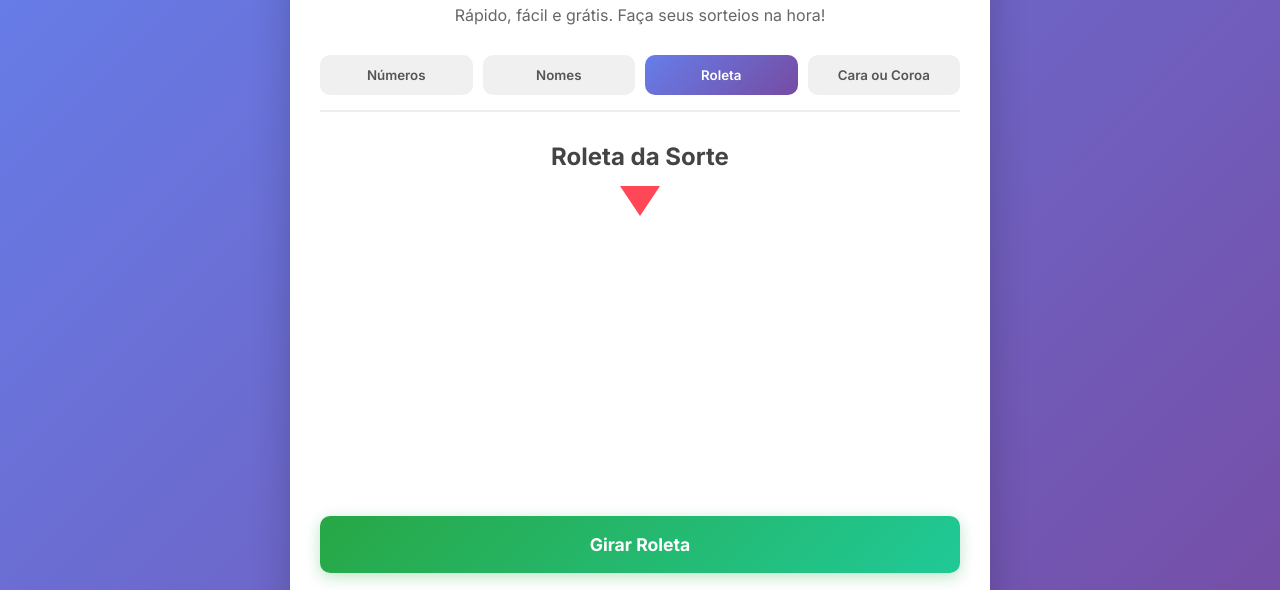
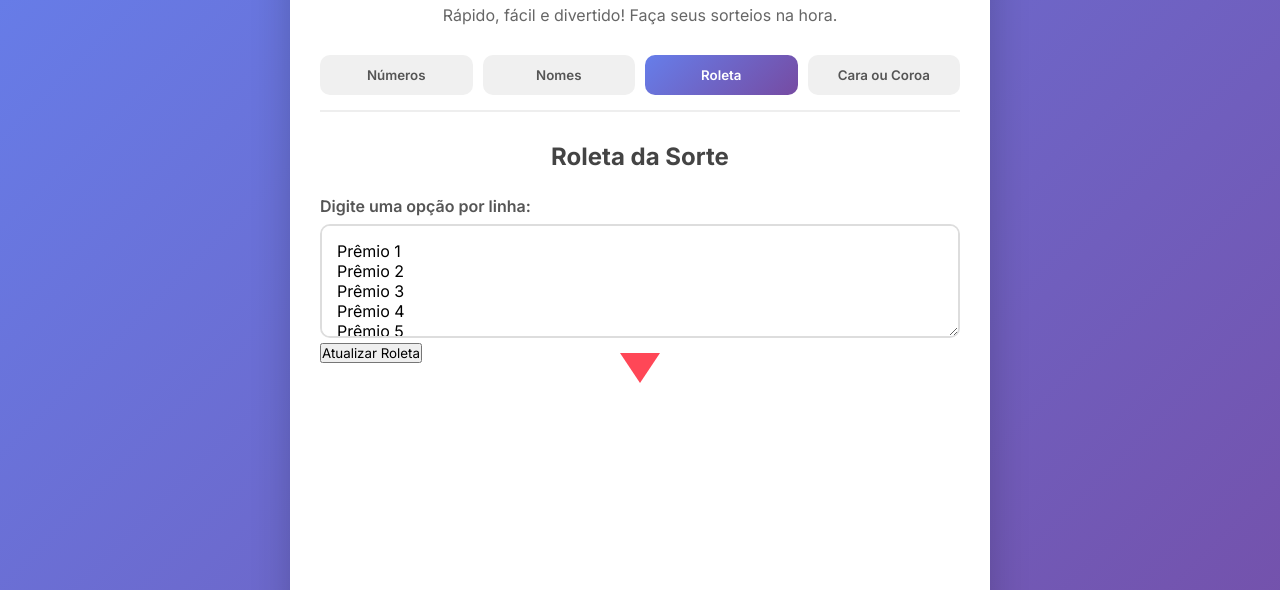
Before and after one commit to redkazey/sorteiokz, a plain HTML site: page index.html in a window 1280 px wide. Both pictures are taken after a click on the button "Roleta". Shown: the part 92-682 px from the top of the page. Drawn offline with Linux system fonts and the light colour scheme; a script that the page names is missing.

Commit message:
Update index.html

```diff
--- a/index.html
+++ b/index.html
@@ -6,12 +6,14 @@
     <title>Sorteador Online | Rápido e Fácil</title>
     <link rel="stylesheet" href="style.css">
     <link href="https://fonts.googleapis.com/css2?family=Inter:wght@400;600;700;800&display=swap" rel="stylesheet">
+    <!-- Biblioteca de Confetes -->
+    <script src="https://cdn.jsdelivr.net/npm/js-confetti@latest/dist/js-confetti.browser.min.js"></script>
 </head>
 <body>
     <div class="container">
         <header class="header">
             <h1>🎲 Sorteador Online</h1>
-            <p>Rápido, fácil e grátis. Faça seus sorteios na hora!</p>
+            <p>Rápido, fácil e divertido! Faça seus sorteios na hora.</p>
         </header>
 
         <!-- Menu de Navegação -->
@@ -54,6 +56,14 @@
             <!-- Aba 3: Roleta -->
             <div class="tab-content" id="roleta">
                 <h2>Roleta da Sorte</h2>
+
+                <!-- Campo para editar opções -->
+                <div class="input-roleta">
+                    <label>Digite uma opção por linha:</label>
+                    <textarea id="opcoesRoleta" placeholder="Ex:&#10;Ganhou!&#10;Prêmio Top&#10;Tente novamente" rows="4">Prêmio 1&#10;Prêmio 2&#10;Prêmio 3&#10;Prêmio 4&#10;Prêmio 5&#10;Prêmio 6</textarea>
+                    <button class="btn-atualizar" onclick="atualizarRoleta()">Atualizar Roleta</button>
+                </div>
+
                 <div class="roleta-container">
                     <canvas id="roleta"></canvas>
                     <div class="marcador"></div>
@@ -78,6 +88,9 @@
         </div>
     </div>
 
+    <!-- Som de Festa -->
+    <audio id="somFesta" src="https://assets.mixkit.co/sfx/preview/mixkit-fairytale-winner-announcement-613.mp3" preload="auto">
+
     <script src="script.js"></script>
 </body>
 </html>
```
